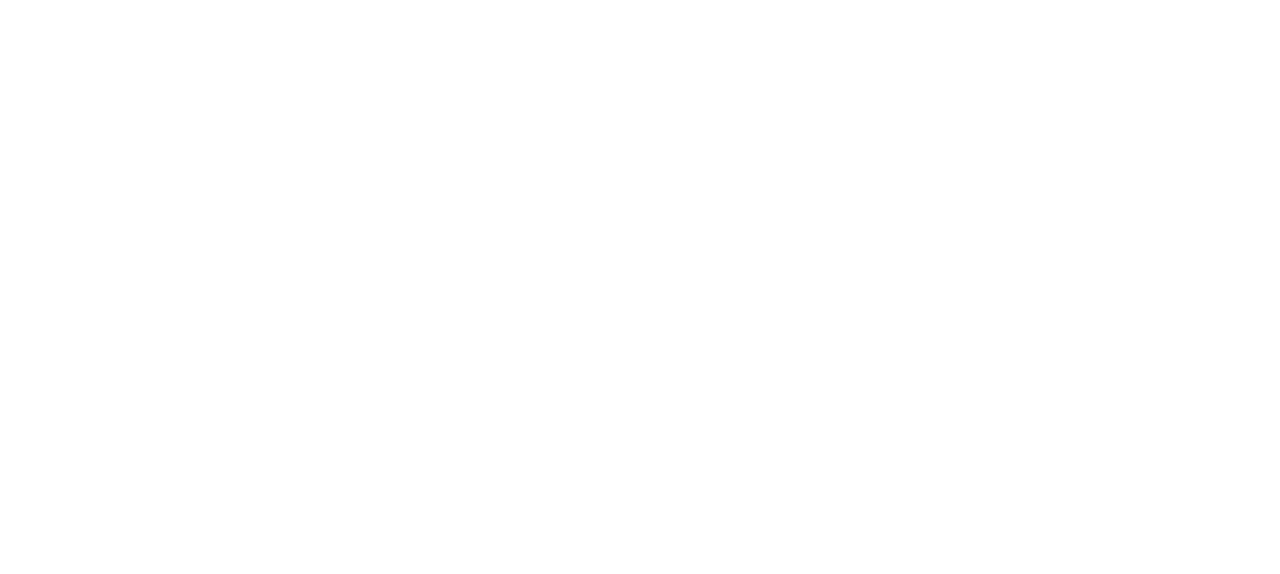
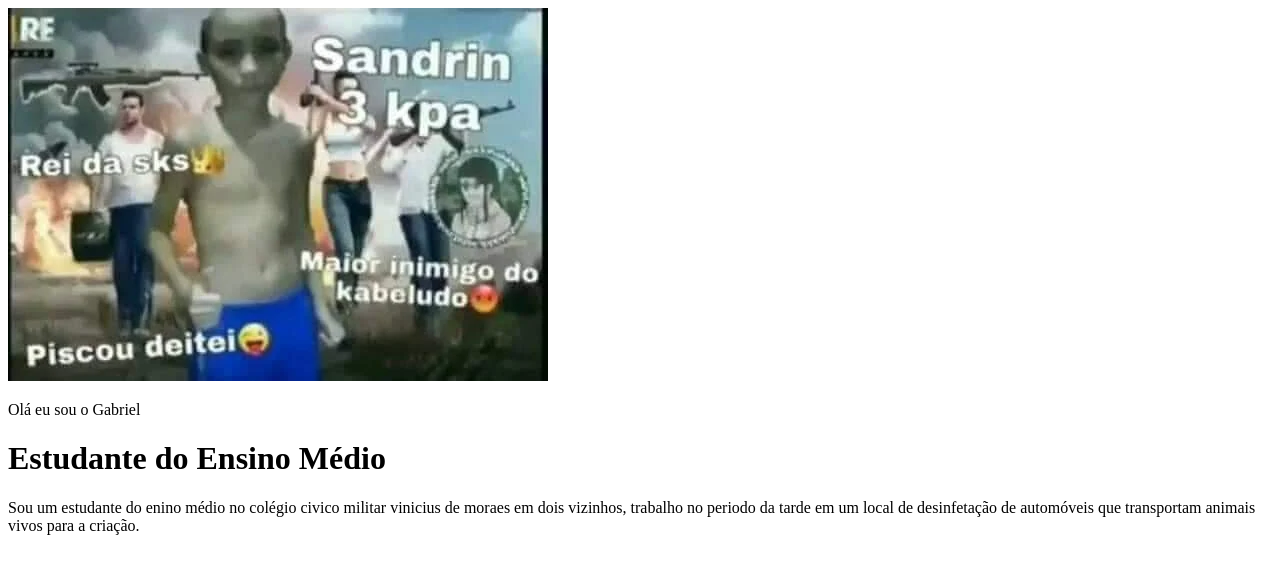
Before and after one commit to gabrieldecampos1/portf-lio-gabriel, a plain HTML site: page portfólio gabriel/index.html in a window 1280 px wide. Drawn offline with Linux system fonts and the light colour scheme.

Commit message:
breve descrição sobre mim

```diff
--- a/portfólio gabriel/index.html
+++ b/portfólio gabriel/index.html
@@ -3,9 +3,13 @@
 <head>
     <meta charset="UTF-8">
     <meta name="viewport" content="width=device-width, initial-scale=1.0">
-    <title>Document</title>
+    <title>Meu Portifólio - Gabriel de Campos</title>
+<link rel="stylesheet" href="style.css">
 </head>
 <body>
-
+ <img src="./imagens/foto de perfil.webp" alt="avatar gabriel">
+<p>Olá eu sou o Gabriel</p>
+<h1>Estudante do Ensino Médio</h1>
+<p>Sou um estudante do enino médio no colégio civico militar vinicius de moraes em dois vizinhos, trabalho no periodo da tarde em um local de desinfetação de automóveis que transportam animais vivos para a criação.  </p>
 </body>
 </html>
```
Also changed, not shown: portfólio gabriel/imagens/avatar-perfil.png (added), portfólio gabriel/imagens/foto de perfil.webp (added), portfólio gabriel/imagens/projeto-1.png (added), portfólio gabriel/imagens/projeto-2.png (added), portfólio gabriel/imagens/projeto-3.png (added).
